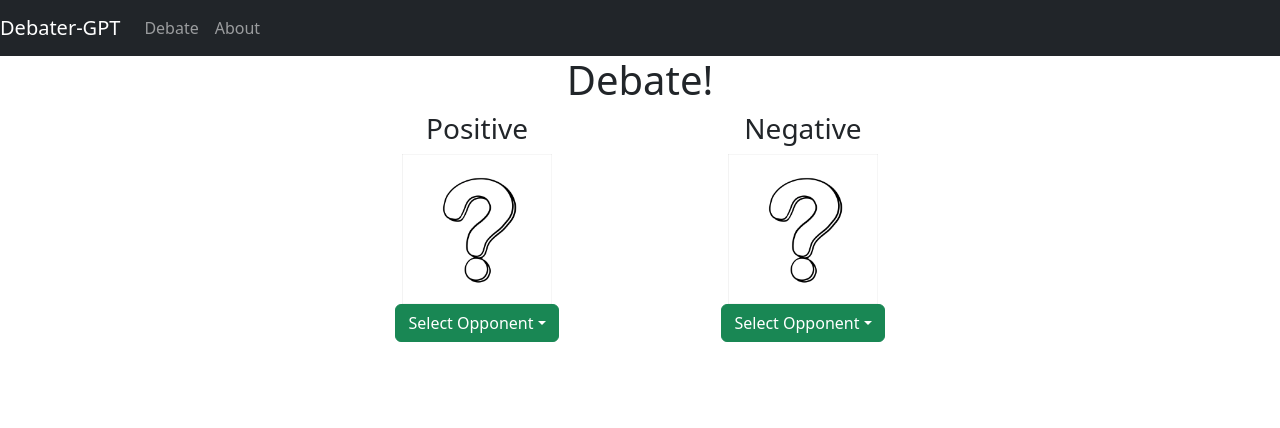
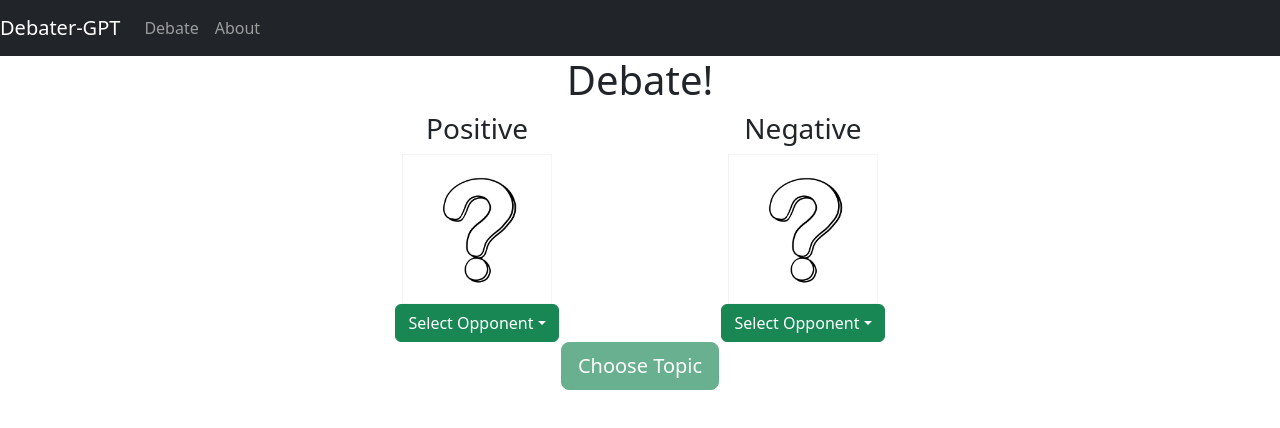
Before and after one commit to DW579/debater-gpt, a React (Create React App) app in the folder client/: page /debate in a window 1280 px wide. Shown: the top 428 px of the page. Built offline with nearby package versions, Linux system fonts and the light colour scheme.

Commit message:
Choose Topic button implemented

```diff
--- a/client/src/components/opponent.js
+++ b/client/src/components/opponent.js
@@ -11,7 +11,7 @@ import OpenaiLogo from "../images/openai_logo.png";
 import UserImage from "../images/user.jpg";
 
 export default function Opponent(props) {
-    const [opponent, setOpponent] = React.useState(null);
+    const [opponent, setOpponent] = React.useState("");
     const [opponentImage, setOpponentImage] = React.useState(QuestionMark);
 
     const image_style = {
@@ -19,23 +19,32 @@ export default function Opponent(props) {
         height: "150px",
     };
 
-    // Function to handle opponent selection from dropdown menu (see line 35)
+    // Function to handle opponent selection from dropdown menu
     const handleSelect = (eventKey) => {
-        // Set opponent based on eventKey value (1 or 2) and update state with setOpponent function (see line 10)
+        let opponent = "";
+
+        // Set opponent based on eventKey value (1 or 2) and update state with setOpponent function
         if (eventKey === "1") {
             setOpponent("Chat-GPT 3");
             setOpponentImage(OpenaiLogo);
+
+            opponent = "Chat-GPT 3";
         } else if (eventKey === "2") {
             setOpponent("Human");
             setOpponentImage(UserImage);
+
+            opponent = "Human";
         }
+
+        // Call the onData function passed in as a prop from Debate.js
+        props.onData(opponent);
     };
 
     return (
         <Row>
             <Col>
                 <h3>{props.name}</h3>
-                <img src={opponentImage} style={image_style} />
+                <img src={opponentImage} style={image_style} alt="Opponent" />
                 <Dropdown onSelect={handleSelect}>
                     <Dropdown.Toggle variant="success" id="dropdown-basic">
                         {opponent ? opponent : "Select Opponent"}
--- a/client/src/pages/debate.js
+++ b/client/src/pages/debate.js
@@ -1,15 +1,41 @@
-import React from "react";
+import React, { useEffect } from "react";
 
 // Bootstrap components
 import Row from "react-bootstrap/Row";
 import Col from "react-bootstrap/Col";
-import Dropdown from "react-bootstrap/Dropdown";
 
 // Components
 import Headline from "../components/headline";
 import Opponent from "../components/opponent";
+import Button from "react-bootstrap/esm/Button";
 
 export default function Debate() {
+    // State variables for positive and negative opponents
+    const [positive, setPositive] = React.useState("");
+    const [negative, setNegative] = React.useState("");
+
+    // State variable for disabled button
+    const [disabled, setDisabled] = React.useState(true);
+
+    // useEffect hook to check if both opponents have been selected and update disabled state accordingly
+    useEffect(() => {
+        if (positive && negative) {
+            setDisabled(false);
+        }
+    }, [positive, negative]);
+
+    // Functions to handle positive and negative opponent selection
+    const handlePositiveSelect = (data) => {
+        console.log("Positive: ", data);
+        setPositive(data);
+    };
+
+    // Functions to handle positive and negative opponent selection
+    const handleNegativeSelect = (data) => {
+        console.log("Negative: ", data);
+        setNegative(data);
+    };
+
     return (
         <Row className="justify-content-center">
             <Col xs={12} md={6} className="text-center">
@@ -18,14 +44,21 @@ export default function Debate() {
                     <Col>
                         <Opponent
                             name="Positive"
-                            image="https://via.placeholder.com/150"
+                            onData={handlePositiveSelect}
                         />
                     </Col>
                     <Col>
                         <Opponent
                             name="Negative"
-                            image="https://via.placeholder.com/150"
+                            onData={handleNegativeSelect}
                         />
+                    </Col>
+                </Row>
+                <Row>
+                    <Col>
+                        <Button variant="success" size="lg" disabled={disabled}>
+                            Choose Topic
+                        </Button>
                     </Col>
                 </Row>
             </Col>
```
